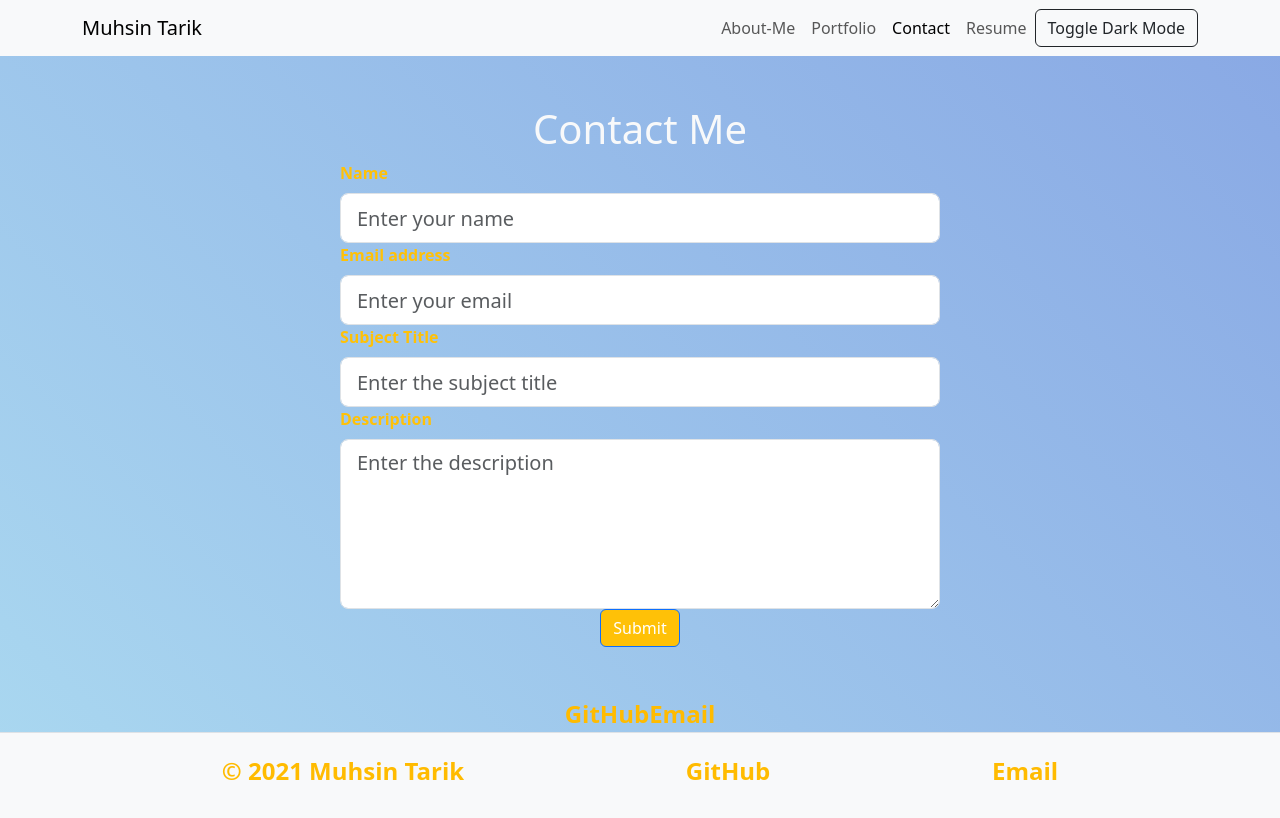
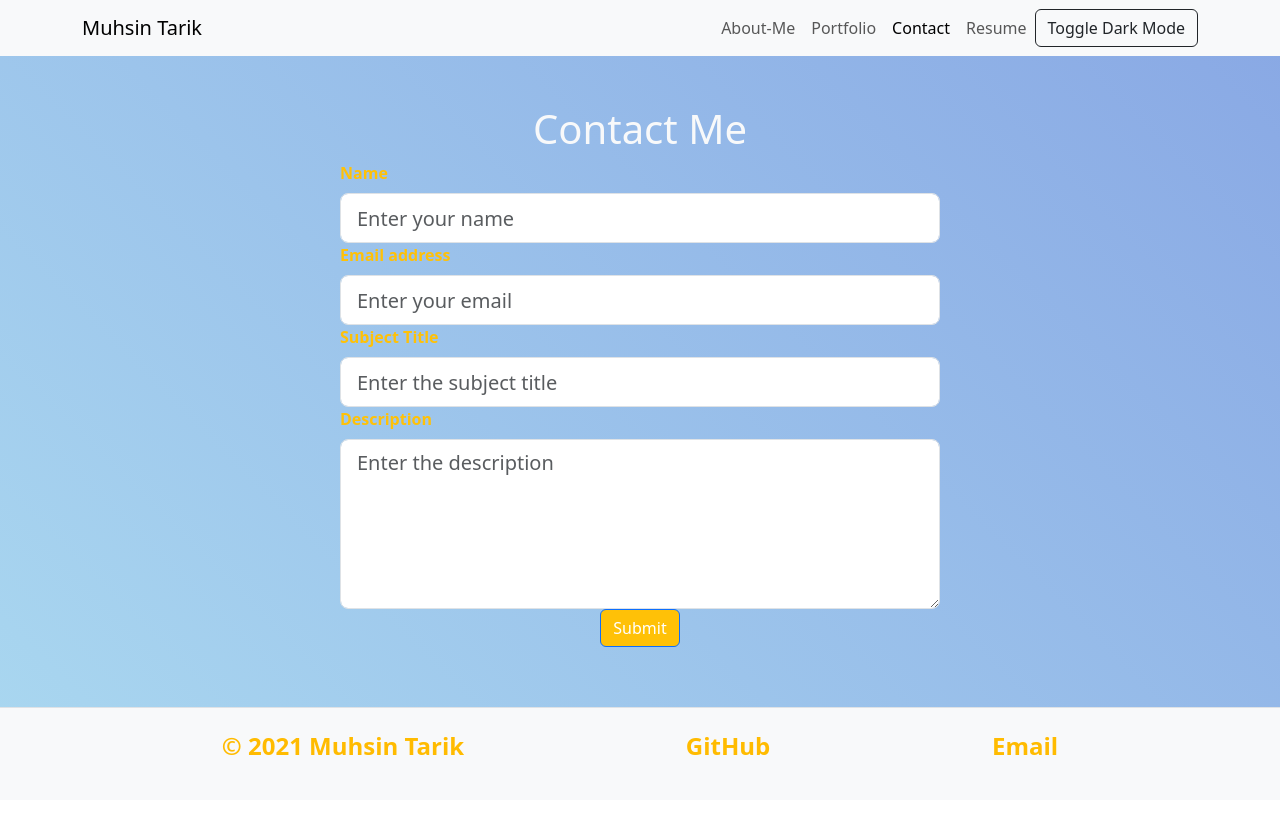
Before and after one commit to tarikorg/React_Portfolio, a React (Vite) app in the folder react_portfolio/: page /contact in a window 1280 px wide. Shown: the top 818 px of the page. Built offline with nearby package versions, Linux system fonts and the light colour scheme.

Commit message:
commit contact page unnecessary link removed

```diff
--- a/react_portfolio/src/Pages/Contact/index.jsx
+++ b/react_portfolio/src/Pages/Contact/index.jsx
@@ -96,11 +96,7 @@ const Contact = () => {
                 </Form>
 
             </div>
-            <div className='links d-flex justify-content-center'>
-                <a href="https://github.com/tarikorg">GitHub</a>
 
-                <a href="myku1771@gmail.com">Email</a>
-            </div>
         </>
     )
 }
```
